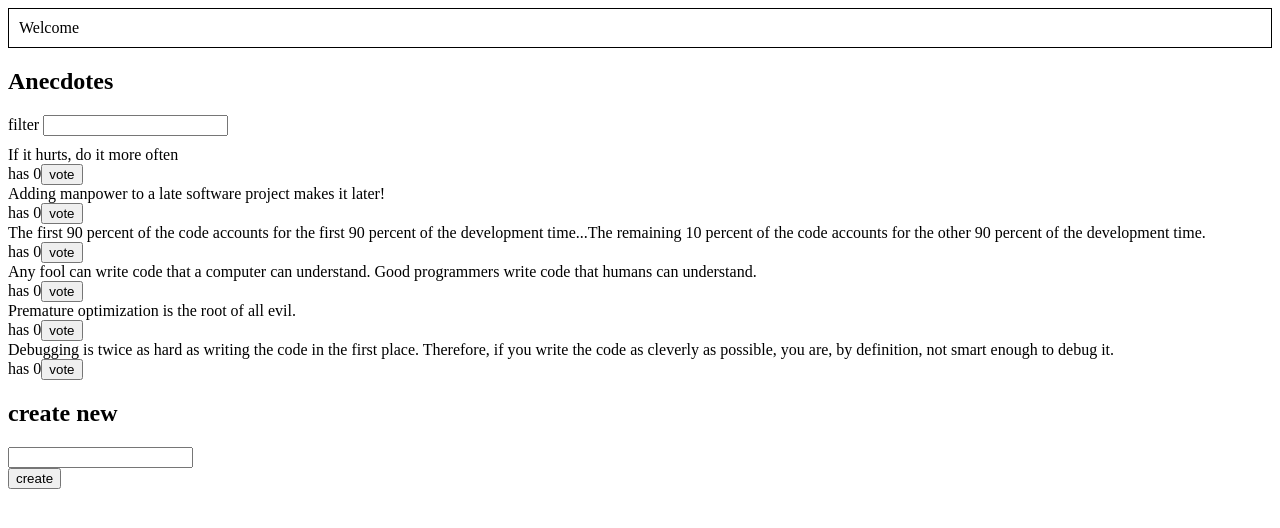
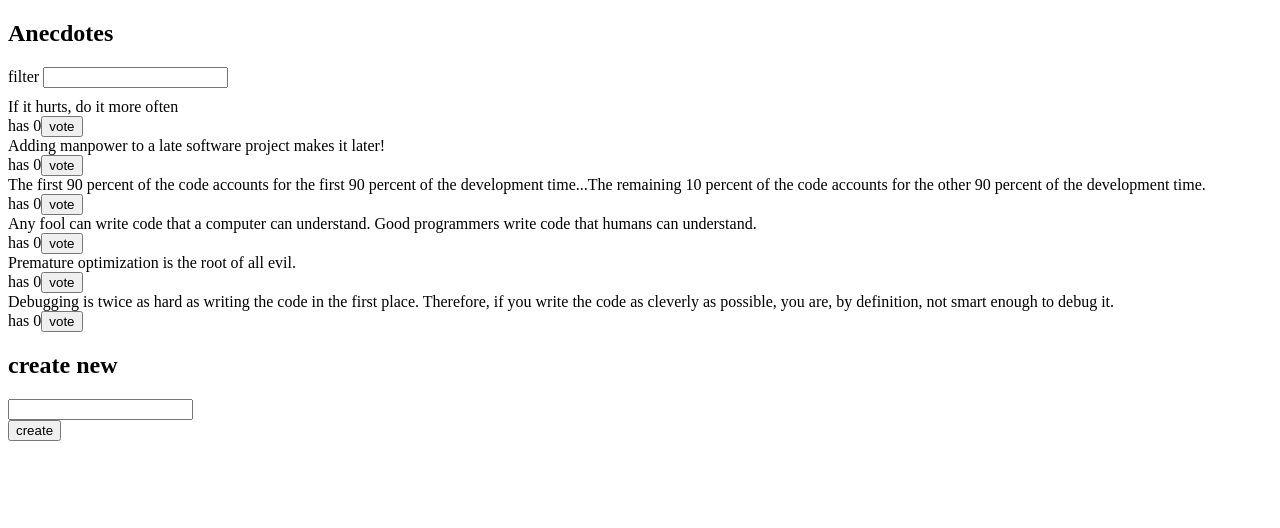
Before and after one commit to emigination/fullstack-osa6, a React (Vite) app in the folder redux-anecdotes-main/: page / in a window 1280 px wide. Shown: the top 528 px of the page. Built offline with nearby package versions, Linux system fonts and the light colour scheme.

Commit message:
Tehtävä 6.13

```diff
--- a/redux-anecdotes-main/src/components/AnecdoteForm.jsx
+++ b/redux-anecdotes-main/src/components/AnecdoteForm.jsx
@@ -1,5 +1,6 @@
 import { useDispatch } from 'react-redux'
 import { createAnecdote } from '../reducers/anecdoteReducer'
+import { addNotification, popNotification } from '../reducers/notificationReducer'
 
 const AnecdoteForm = () => {
   const dispatch = useDispatch()
@@ -7,6 +8,10 @@ const AnecdoteForm = () => {
   const addAnecdote = (event) => {
     event.preventDefault()
     dispatch(createAnecdote(event.target.anecdote.value))
+    dispatch(addNotification(`You added new anecdote "${event.target.anecdote.value}"`))
+    setTimeout(() => {
+      dispatch(popNotification())
+    }, 5000)
     event.target[0].value = ''
   }
 
--- a/redux-anecdotes-main/src/components/AnecdoteList.jsx
+++ b/redux-anecdotes-main/src/components/AnecdoteList.jsx
@@ -1,6 +1,7 @@
 import { useSelector, useDispatch } from 'react-redux'
 import Filter from './Filter'
 import { voteAnecdote } from '../reducers/anecdoteReducer'
+import { addNotification, popNotification } from '../reducers/notificationReducer'
 
 const AnecdoteList = () => {
   const anecdotes = useSelector(state => {
@@ -14,6 +15,10 @@ const AnecdoteList = () => {
 
   const vote = (id) => {
     dispatch(voteAnecdote(id))
+    dispatch(addNotification(`You voted "${anecdotes.find(anecdote => anecdote.id === id).content}"`))
+    setTimeout(() => {
+      dispatch(popNotification())
+    }, 5000)
   }
 
   return (
--- a/redux-anecdotes-main/src/components/Notification.jsx
+++ b/redux-anecdotes-main/src/components/Notification.jsx
@@ -8,10 +8,9 @@ const Notification = () => {
     borderWidth: 1
   }
   return (
-    <div style={style}>
-      {notification}
-    </div>
-  )
+    <div>
+      {notification.map((message, index) => <div style={style} key={index}> {message} </div>)}
+    </div>)
 }
 
 export default Notification
--- a/redux-anecdotes-main/src/reducers/notificationReducer.js
+++ b/redux-anecdotes-main/src/reducers/notificationReducer.js
@@ -1,16 +1,19 @@
 import { createSlice } from '@reduxjs/toolkit'
 
-const initialState = 'Welcome'
+const initialState = []
 
 const notificationSlice = createSlice({
   name: 'notification',
   initialState,
   reducers: {
-    setNotification(state, action) {
-      return state
+    addNotification(state, action) {
+      state.unshift(action.payload)
+    },
+    popNotification(state) {
+      state.pop()
     }
   }
 })
 
-export const { setNotification } = notificationSlice.actions
+export const { addNotification, popNotification } = notificationSlice.actions
 export default notificationSlice.reducer
```
